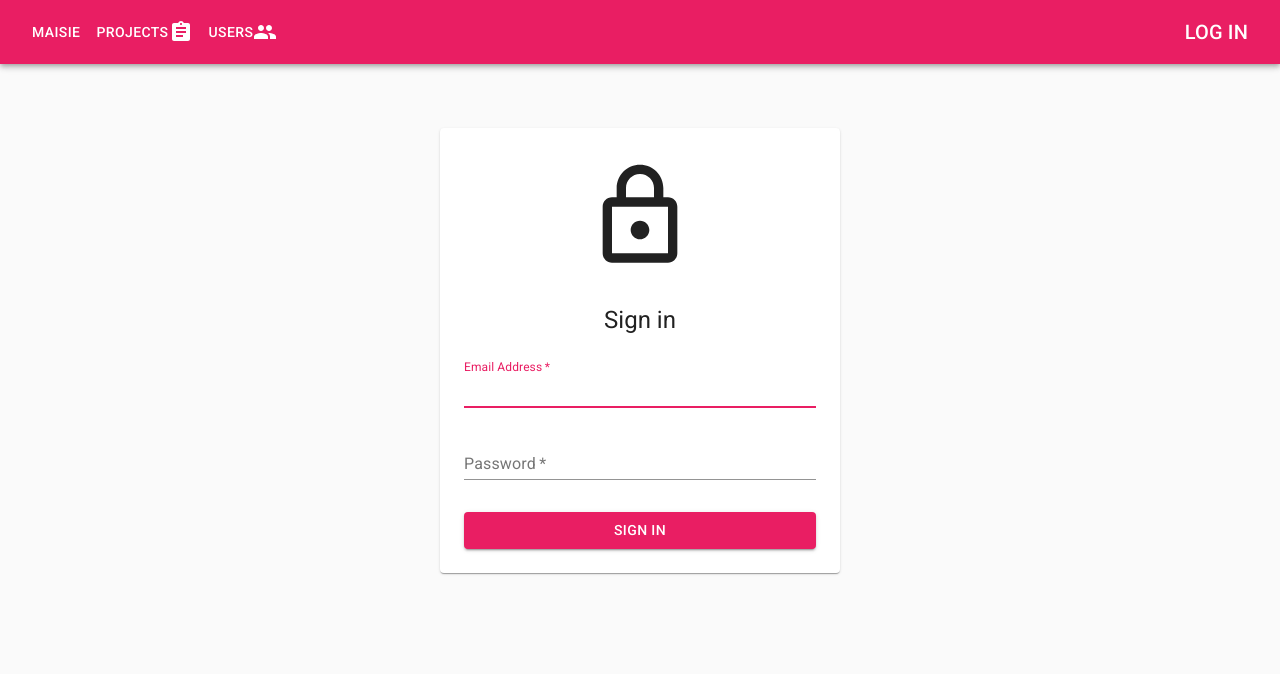
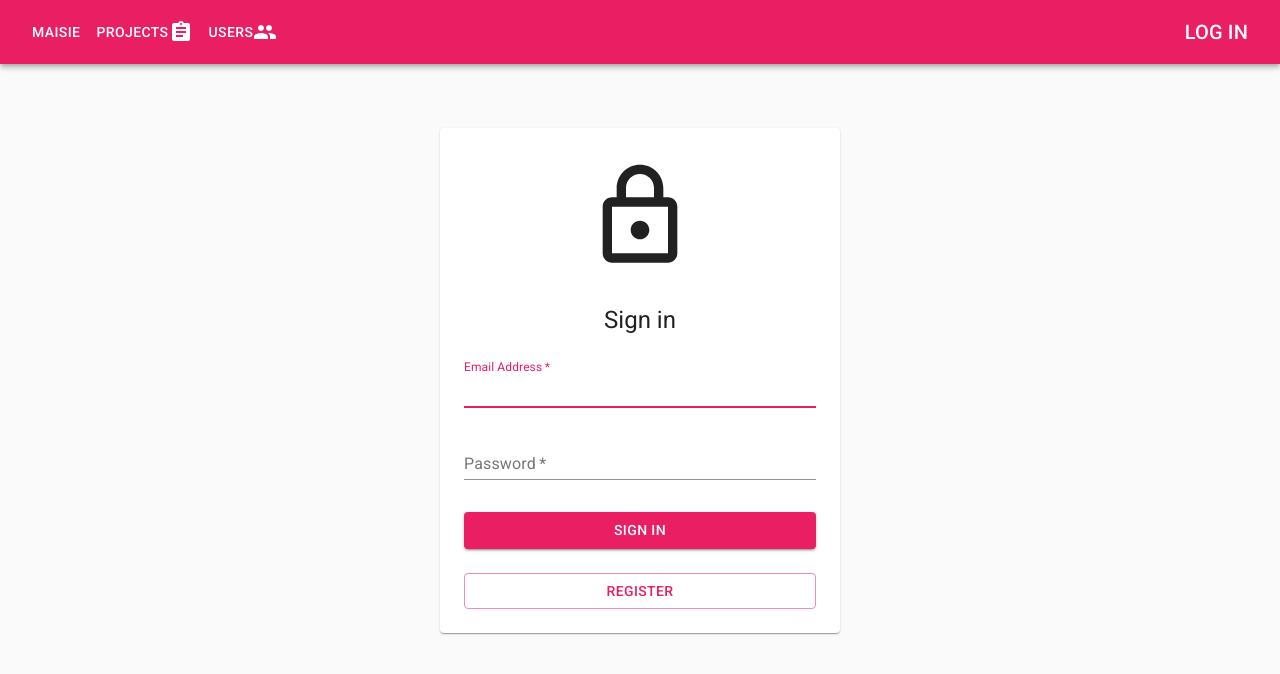
Before and after one commit to nokia-wroclaw/innovativeproject-ml-models-management, a React (Create React App) app in the folder frontend/: page /login in a window 1280 px wide. Shown: the top 674 px of the page. Built offline with nearby package versions, Linux system fonts and the light colour scheme; no server answers.

Commit message:
add link to registration form

```diff
--- a/frontend/src/user/LoginPage.jsx
+++ b/frontend/src/user/LoginPage.jsx
@@ -6,6 +6,7 @@ import { createStyles } from '@material-ui/core/styles';
 import withStyles from '@material-ui/core/styles/withStyles';
 import { LockOutlined as LockOutlinedIcon, Error as ErrorIcon } from '@material-ui/icons';
 import {Auth} from "../utils/connect"
+import { Link } from 'react-router-dom'
 
 const styles = (theme) =>
 	createStyles({
@@ -130,6 +131,16 @@ class LoginComponent extends React.Component {
 						>
 							Sign in
           			</Button>
+						<Button
+							type="button"
+							fullWidth
+							variant="outlined"
+							color="primary"
+							className={classes.submit}
+							component={Link} to="/register"
+						>
+							Register
+          			</Button>
 					</div>
 				</Paper>
 			</main>
```
